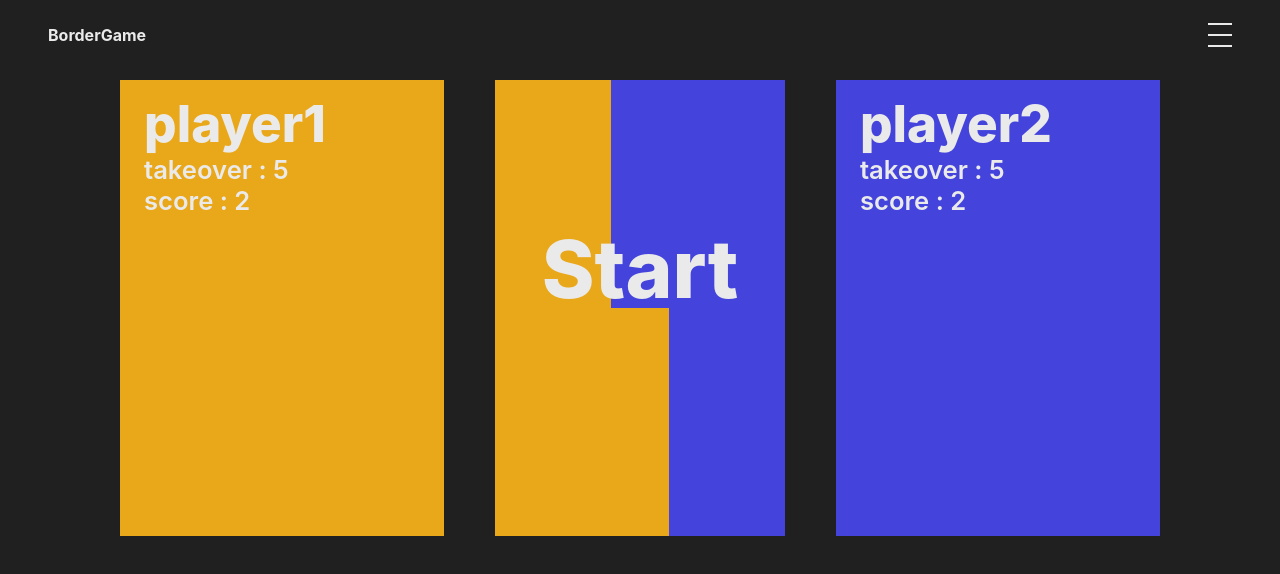
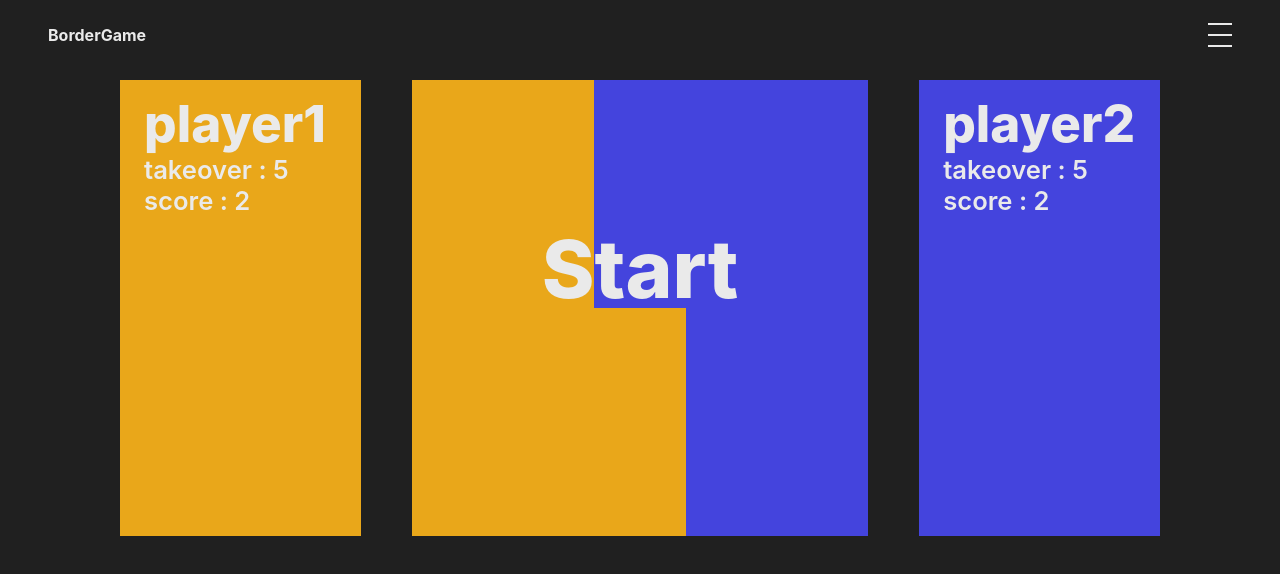
Before and after one commit to yyb02006/Boardgame, a React (Create React App) app: page /othello in a window 1280 px wide. Shown: the top 574 px of the page. Built offline with nearby package versions, Linux system fonts and the light colour scheme.

Commit message:
gameBoard css 비율 조정

```diff
--- a/src/routes/Othello.tsx
+++ b/src/routes/Othello.tsx
@@ -19,7 +19,13 @@ const Layout = styled.section`
 	display: flex;
 	font-size: 5rem;
 	font-weight: 800;
-	justify-content: center;
+	justify-content: space-between;
+	position: relative;
+`;
+
+const GameBoardWrapper = styled.section`
+	position: relative;
+	aspect-ratio: 1;
 `;
 
 const PlayerCardLayout = styled.section<PlayerCardLayoutProps>`
@@ -143,11 +149,6 @@ const LobbyLayout = styled(LobbyAndResult)<LobbyLayoutProps>`
 						duration: 500,
 				  })}
 	}
-`;
-
-const GameBoardWrapper = styled.section`
-	position: relative;
-	width: 100%;
 `;
 
 const GameBoardLayout = styled.div`
```
